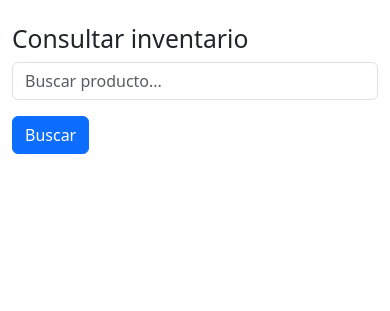
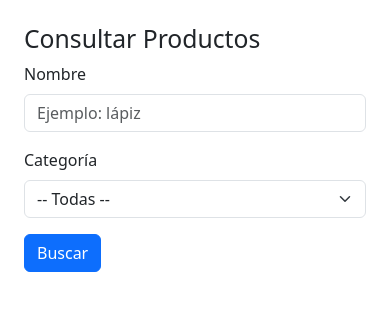
Before and after one commit to Krls26/inventario-flask, a Flask app: page /consultar in a window 390 px wide. Shown: the part 56-367 px from the top of the page. Run offline with Flask 3, Linux system fonts and the light colour scheme.

Commit message:
mejora en la seccion de consultas

```diff
--- a/app.py
+++ b/app.py
@@ -74,11 +74,23 @@
 # Consultar inventario
 @app.route("/consultar", methods=["GET", "POST"])
 def consultar():
+    categorias = Categoria.query.all()
     productos = []
+
     if request.method == "POST":
-        busqueda = request.form["busqueda"]
-        productos = Producto.query.filter(Producto.nombre.ilike(f"%{busqueda}%")).all()
-    return render_template("consultar.html", productos=productos)
+        nombre = request.form.get("nombre", "").strip()
+        categoria_id = request.form.get("categoria_id", type=int)
+
+        query = Producto.query
+
+        if nombre:
+            query = query.filter(Producto.nombre.ilike(f"%{nombre}%"))
+        if categoria_id:
+            query = query.filter_by(categoria_id=categoria_id)
+
+        productos = query.all()
+
+    return render_template("consultar.html", categorias=categorias, productos=productos)
 
 
 # Eliminar producto
--- a/templates/consultar.html
+++ b/templates/consultar.html
@@ -1,17 +1,50 @@
 {% extends "base.html" %}
 {% block content %}
-<h2>Consultar inventario</h2>
-<form method="POST">
-    <input type="text" name="busqueda" placeholder="Buscar producto..." class="form-control mb-3">
+<div class="container mt-4">
+  <h2>Consultar Productos</h2>
+  <form method="POST" class="row g-3 mb-4">
+    <div class="col-md-6">
+      <label class="form-label">Nombre</label>
+      <input type="text" name="nombre" class="form-control" placeholder="Ejemplo: lápiz">
+    </div>
+    <div class="col-md-6">
+      <label class="form-label">Categoría</label>
+      <select name="categoria_id" class="form-select">
+        <option value="">-- Todas --</option>
+        {% for cat in categorias %}
+        <option value="{{ cat.id }}">{{ cat.nombre }}</option>
+        {% endfor %}
+      </select>
+    </div>
+    <div class="col-12">
       <button type="submit" class="btn btn-primary">Buscar</button>
+    </div>
   </form>
 
   {% if productos %}
-    <h3>Resultados</h3>
-    <ul>
+  <h4>Resultados</h4>
+  <table class="table table-bordered">
+    <thead>
+      <tr>
+        <th>Nombre</th>
+        <th>Precio</th>
+        <th>Stock</th>
+        <th>Categoría</th>
+      </tr>
+    </thead>
+    <tbody>
       {% for p in productos %}
-        <li>{{ p.nombre }} - {{ p.stock }} en stock ({{ p.categoria.nombre }})</li>
+      <tr>
+        <td>{{ p.nombre }}</td>
+        <td>${{ "%.2f"|format(p.precio) }}</td>
+        <td>{{ p.stock }}</td>
+        <td>{{ p.categoria.nombre }}</td>
+      </tr>
       {% endfor %}
-    </ul>
+    </tbody>
+  </table>
+  {% elif request.method == "POST" %}
+  <div class="alert alert-warning">No se encontraron productos.</div>
   {% endif %}
+</div>
 {% endblock %}
```
Lines whose indentation alone changed are shown as unchanged.
